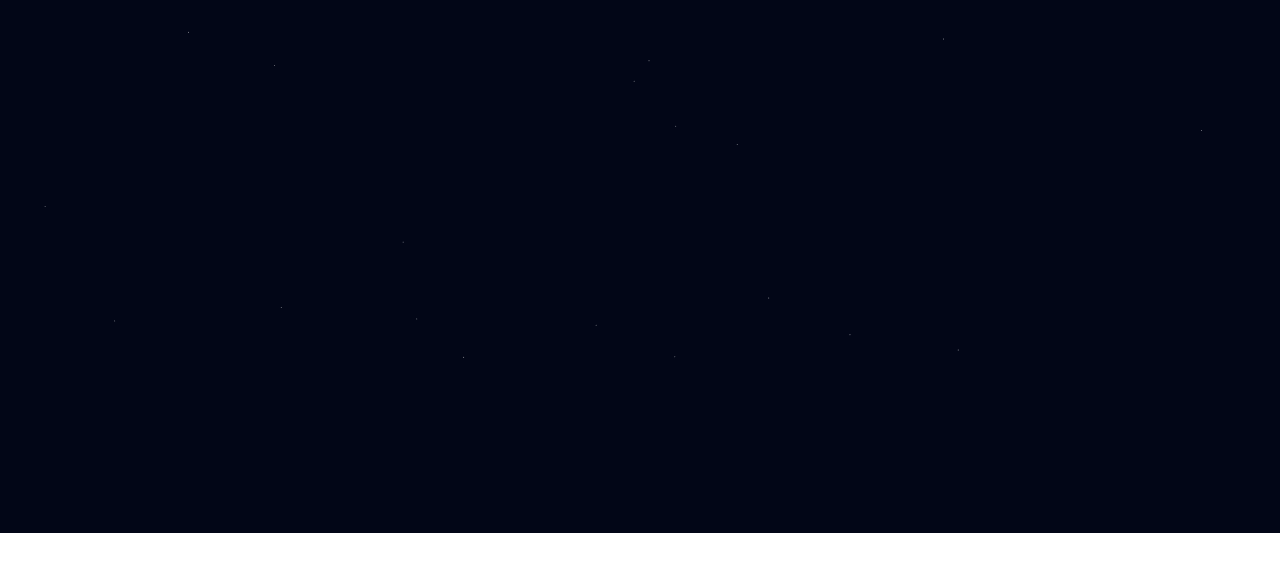
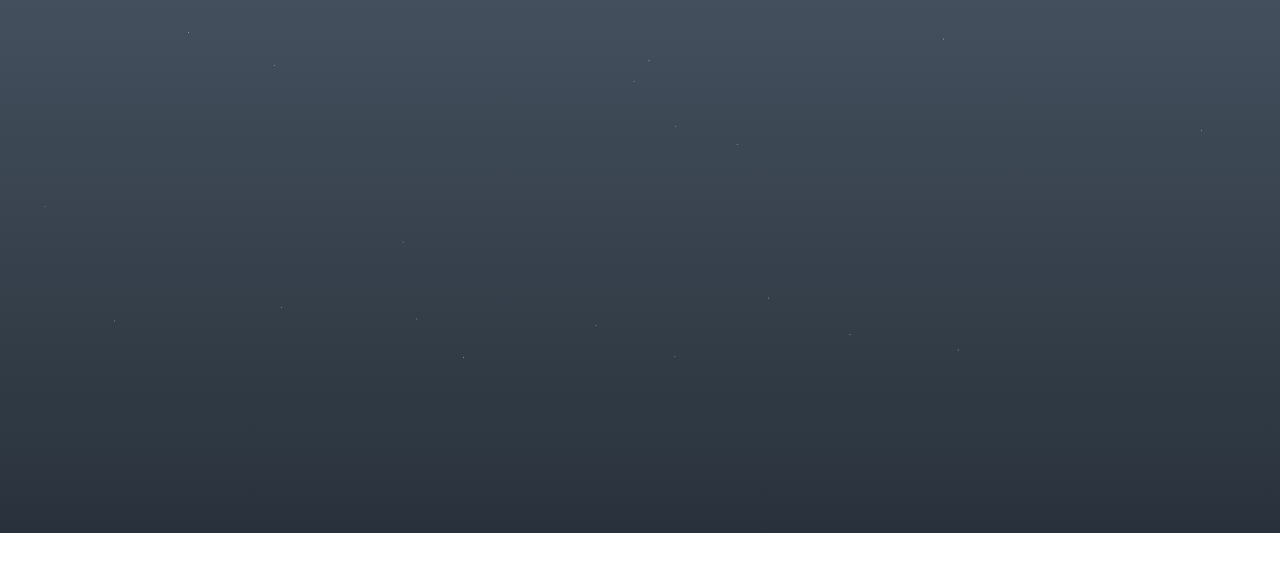
Before and after one commit to jeong-hoi-seok/portfolio, a Next.js app: page / in a window 1280 px wide. Shown: the part 107-678 px from the top of the page. Built offline with nearby package versions, Linux system fonts and the light colour scheme.

Commit message:
[수정] - 스타일 수정

```diff
--- a/src/app/page.tsx
+++ b/src/app/page.tsx
@@ -4,12 +4,16 @@ import DustEffect from '@/components/DustEffect';
 const Home = () =>
 {
     return (
-        <div className='bg-slate-950'>
+        <div className='bg-slate-950'
+            style={{
+                background: 'linear-gradient(to top, #29323c 0%, #485563 100%)',
+            }}
+        >
             <DustEffect
                 particle={100}
                 MinSpeed={300}
                 particleMinSize={0.4}
-                particleMaxSize={0.8}
+                particleMaxSize={0.9}
             />
         </div>
     );
```
